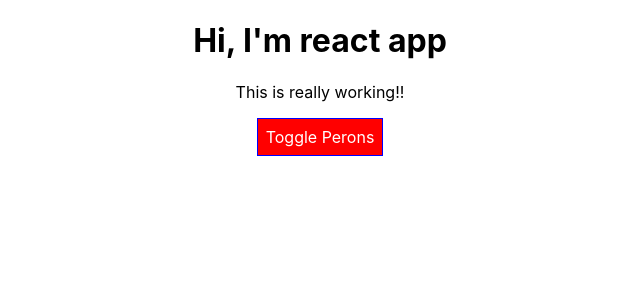
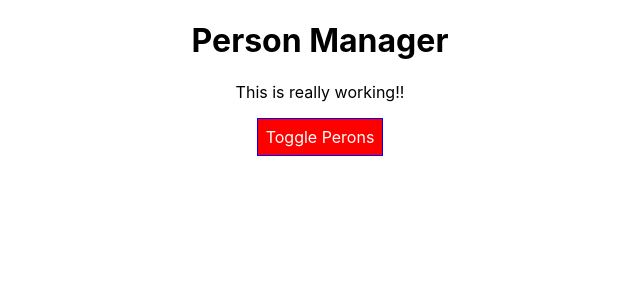
Before and after one commit to OmarHegazi94/React-Complete-Guide, a React (Create React App) app: page / in a window 1280 px wide. Shown: the top 300 px of the page, without its empty margins (320-960 px from the left). Built offline with nearby package versions, Linux system fonts and the light colour scheme.

Commit message:
refactoring components

```diff
--- /dev/null
+++ b/src/components/Cockpit/Cockpit.jsx
@@ -0,0 +1,38 @@
+import React from "react";
+import styled from "styled-components/macro";
+import classes from "./Cockpit.module.css";
+
+export default function Cockpit(props) {
+  const assignedClasses = [];
+
+  if (props.persons.length <= 2) {
+    assignedClasses.push(classes.red); // classes = ['red']
+  }
+
+  if (props.persons.length <= 1) {
+    assignedClasses.push(classes.bold); // classes = ['red', 'bold']
+  }
+
+  return (
+    <>
+      <h1>{props.title}</h1>
+      <p className={assignedClasses.join(" ")}>This is really working!!</p>
+      <StyledButton onClick={props.togglePerson} alt={props.showPersons.toString()}>
+        Toggle Perons
+      </StyledButton>
+    </>
+  );
+}
+
+const StyledButton = styled.button`
+  background-color: ${(props) => (props.alt ? "red" : "green")};
+  color: white;
+  font: inherit;
+  border: 1px solid blue;
+  padding: 8px;
+  cursor: pointer;
+  &:hover {
+    background-color: ${(props) => (props.alt ? "salmon" : "lightgreen")};
+    color: black;
+  }
+`;
--- a/src/App.module.css
+++ b/src/components/Cockpit/Cockpit.module.css
@@ -1,7 +1,3 @@
-.App {
-  text-align: center;
-}
-
 .red {
   color: red;
 }
--- a/src/Person/Person.jsx
+++ b/src/components/Persons/Person/Person.jsx
@@ -2,10 +2,10 @@
 import styled from "styled-components/macro";
 
 const person = (props) => {
-  const random = Math.random();
-  if (random > 0.7) {
-    throw new Error("Somthing went wrong");
-  }
+  // const random = Math.random();
+  // if (random > 0.7) {
+  //   throw new Error("Somthing went wrong");
+  // }
   const StyledDiv = styled.div`
     width: 60%;
     margin: 20px auto;
--- /dev/null
+++ b/src/components/Persons/Persons.js
@@ -0,0 +1,19 @@
+import React from 'react'
+import Person from './Person/Person.jsx'
+
+export default function Persons({ persons, clicked, changed }) {
+    // console.log(props);
+    return (
+        persons.map((person, index) => {
+            return (
+                <Person
+                    clickPerson={() => clicked(index)}
+                    key={person.id}
+                    name={person.name}
+                    age={person.age}
+                    changePerson={(event) => changed(event, person.id)}
+                />
+            );
+        })
+    )
+}
--- a/src/App.jsx
+++ b/src/containers/App.jsx
@@ -1,21 +1,10 @@
 import React, {Component} from "react";
-import styled from "styled-components/macro";
+// import styled from "styled-components/macro";
 import classes from "./App.module.css";
-import Person from "./Person/Person.jsx";
-import ErrorBoundary from "./ErrorBoundary/ErrorBoundary";
-
-const StyledButton = styled.button`
-  background-color: ${(props) => (props.alt ? "red" : "green")};
-  color: white;
-  font: inherit;
-  border: 1px solid blue;
-  padding: 8px;
-  cursor: pointer;
-  &:hover {
-    background-color: ${(props) => (props.alt ? "salmon" : "lightgreen")};
-    color: black;
-  }
-`;
+// import Person from "../components/Persons/Person/Person.jsx";
+import Persons from "../components/Persons/Persons";
+import Cockpit from "../components/Cockpit/Cockpit";
+// import ErrorBoundary from "../components/ErrorBoundary/ErrorBoundary";
 
 class App extends Component {
   state = {
@@ -75,43 +64,35 @@ class App extends Component {
 
     if (this.state.showPersons) {
       persons = (
-        <div>
-          {this.state.persons.map((person, index) => {
+        <>
+          <Persons persons={this.state.persons} clicked={this.deletePersonHandler} changed={this.nameChangedHandler} />
+          {/* {this.state.persons.map((person, index) => {
             return (
-              <ErrorBoundary key={person.id}>
+              // <ErrorBoundary key={person.id}>
               <Person
+                key={person.id}
                 clickPerson={this.deletePersonHandler.bind(this, index)}
                 name={person.name}
                 age={person.age}
                 changePerson={(event) => this.nameChangedHandler(event, person.id)}
               />
-              </ErrorBoundary>
+              // </ErrorBoundary>
             );
-          })}
-        </div>
+          })} */}
+        </>
       );
 
       // style.backgroundColor = "red";
     }
 
-    const assignedClasses = [];
-
-    if (this.state.persons.length <= 2) {
-      assignedClasses.push(classes.red); // classes = ['red']
-    }
-
-    if (this.state.persons.length <= 1) {
-      assignedClasses.push(classes.bold); // classes = ['red', 'bold']
-    }
-
     return (
       <div className={classes.App}>
-        <h1>Hi, I'm react app</h1>
-        <p className={assignedClasses.join(" ")}>This is really working!!</p>
-        <StyledButton alt={this.state.showPersons.toString()} onClick={this.togglePersonsHandler}>
-          Toggle Perons
-        </StyledButton>
-
+        <Cockpit
+          title={this.props.appTitle}
+          persons={this.state.persons}
+          togglePerson={this.togglePersonsHandler}
+          showPersons={this.state.showPersons}
+        />
         {persons}
       </div>
     );
--- /dev/null
+++ b/src/containers/App.module.css
@@ -0,0 +1,3 @@
+.App {
+  text-align: center;
+}
--- a/src/index.js
+++ b/src/index.js
@@ -1,12 +1,12 @@
 import React from 'react';
 import ReactDOM from 'react-dom';
 import './index.css';
-import App from './App.jsx';
+import App from './containers/App.jsx';
 import reportWebVitals from './reportWebVitals';
 
 ReactDOM.render(
   <React.StrictMode>
-    <App />
+    <App appTitle="Person Manager" />
   </React.StrictMode>,
   document.getElementById('root')
 );
```
Also changed, not shown: src/components/ErrorBoundary/ErrorBoundary.js (renamed from src/ErrorBoundary/ErrorBoundary.js), src/components/Persons/Person/Person.css (renamed from src/Person/Person.css), 1 other file (tests, documents, lock files or other folders). Lines whose indentation alone changed are shown as unchanged.
